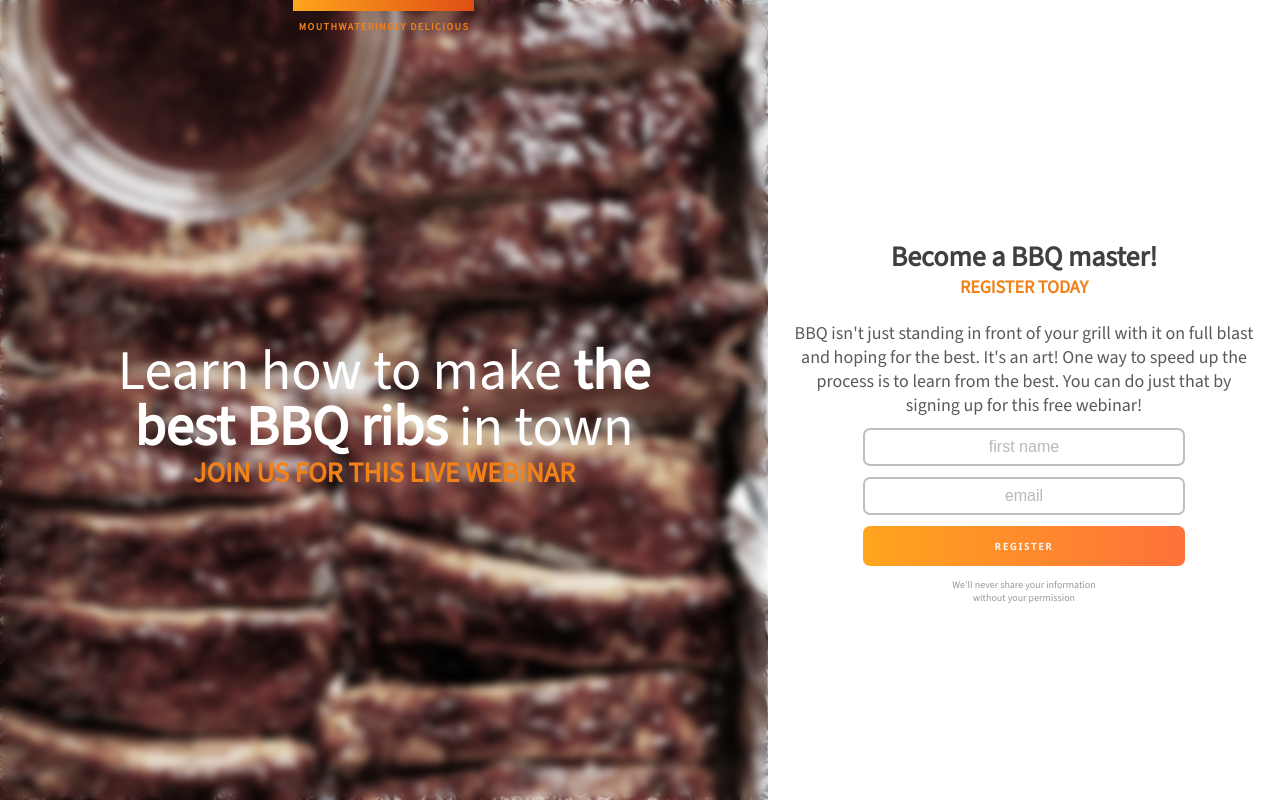
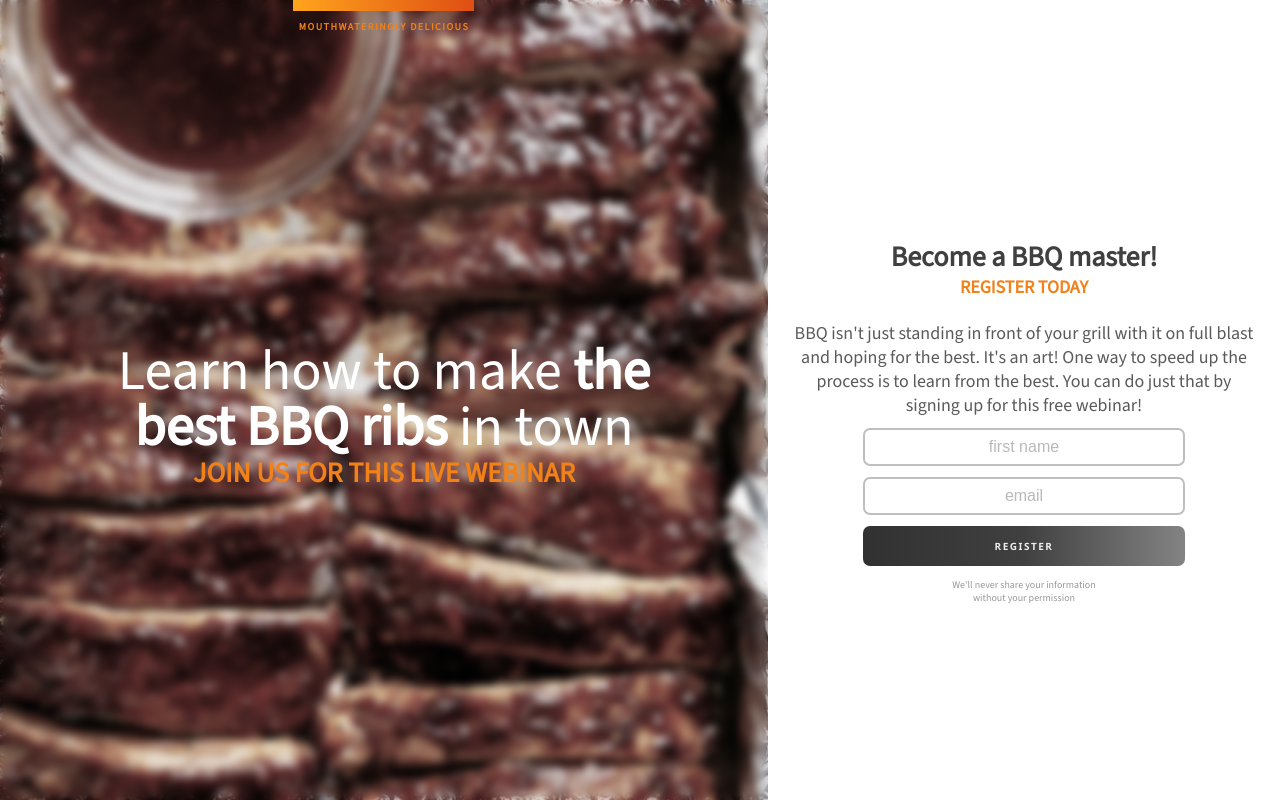
Before and after one commit to danielapereira11/BBQ-page_Scrimba, a plain HTML site: page index.html in a window 1280 px wide. In both pictures the pointer is over the button "REGISTER". Drawn offline with nearby package versions, Linux system fonts and the light colour scheme.

Commit message:
added hover & focus state to form btn

```diff
--- a/index.css
+++ b/index.css
@@ -181,7 +181,7 @@ input {
   font-weight: 300;
 }
 
-button {
+.btn {
   font-family: "Segoe UI", Tahoma, Geneva, Verdana, sans-serif;
   font-size: 0.625rem;
   font-weight: 700;
@@ -192,6 +192,14 @@ button {
     0% no-repeat padding-box;
   border: none;
   padding: 1.3em;
+}
+
+.btn:hover,
+.btn:focus {
+  cursor: pointer;
+  background: transparent
+    linear-gradient(270deg, #838383 0%, #404040 50%, #313131 100%) 0% 0%
+    no-repeat padding-box;
 }
 
 /* ----- /. FORM ----- */
--- a/index.html
+++ b/index.html
@@ -46,7 +46,7 @@
           <form id="register-form">
             <input type="text" placeholder="first name" />
             <input type="email" placeholder="email" />
-            <button>Register</button>
+            <button class="btn">Register</button>
           </form>
           <p class="small">
             We'll never share your information <br />without your permission
```
